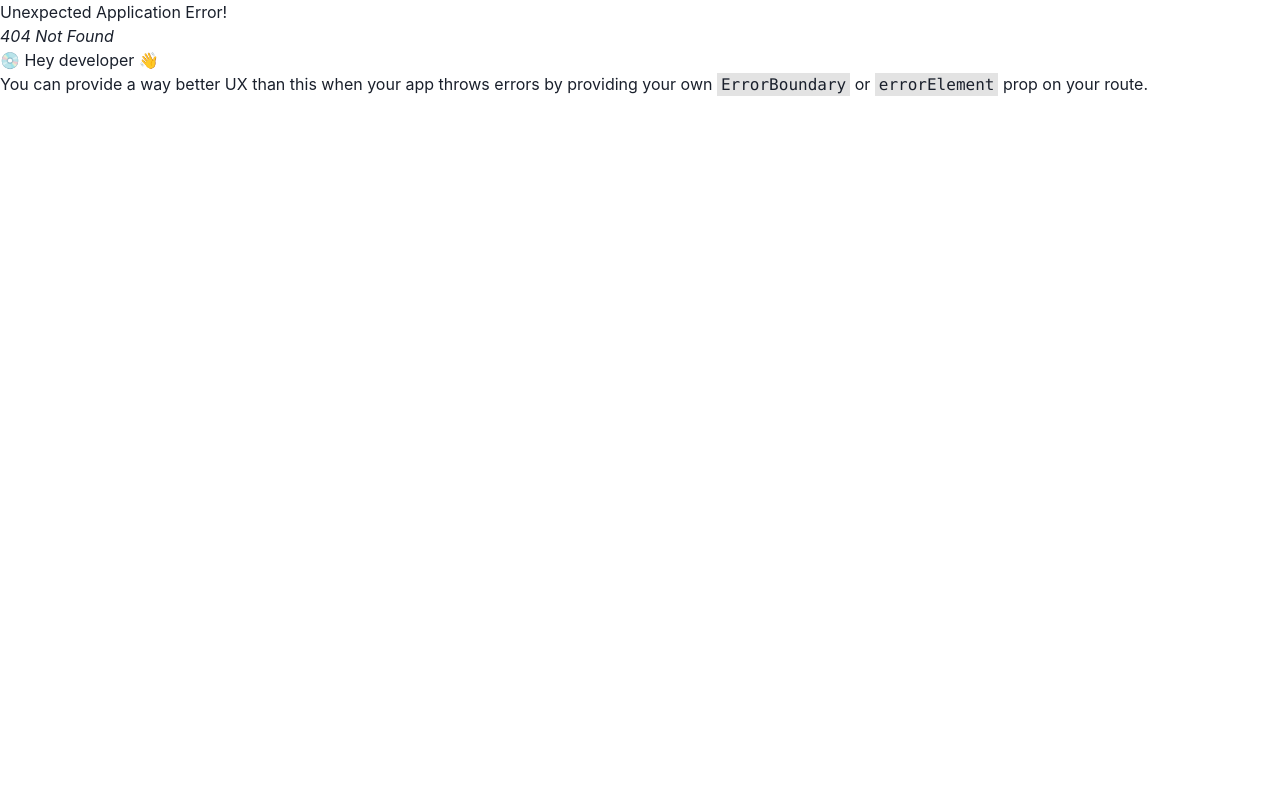
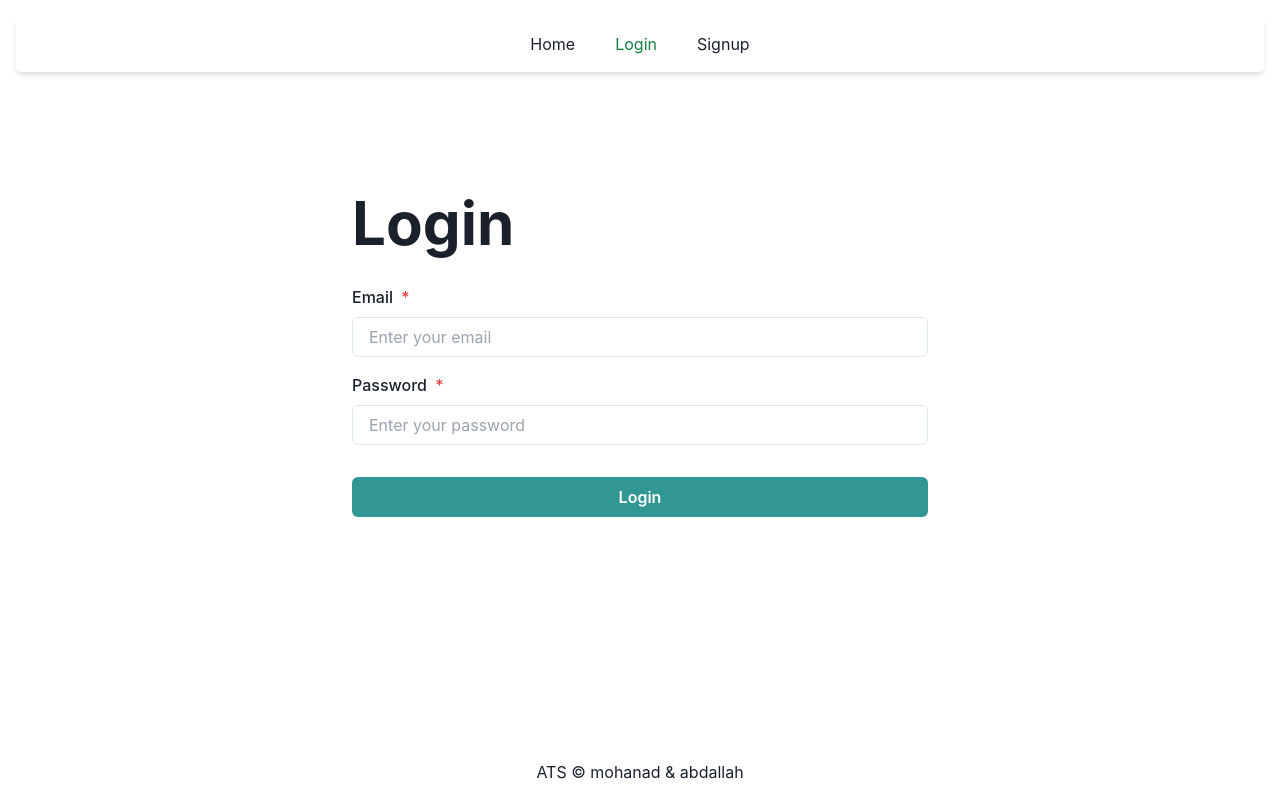
Before and after one commit to Abdallah-Abdelrahman/Job-linker, a React (Vite) app: page /login in a window 1280 px wide. Before the commit this address had no page. Built offline with nearby package versions, Linux system fonts and the light colour scheme.

Commit message:
Initial style for auth pages

```diff
--- a/src/App.tsx
+++ b/src/App.tsx
@@ -1,6 +1,7 @@
-import Register from "./features/auth/Register";
+import { Register } from "./features/auth";
+import { Login } from "./features/auth";
 import "./App.css";
-import { Link, Outlet, Route, createBrowserRouter, createRoutesFromElements, useNavigate } from "react-router-dom";
+import { Link, NavLink, Outlet, Route, createBrowserRouter, createRoutesFromElements, useNavigate } from "react-router-dom";
 import { useEffect } from "react";
 
 const App = () => {
@@ -102,11 +103,11 @@ function Layout() {
 
   return (
     <div className='w-full h-full p-4 flex flex-col items-center'>
-      <header className='w-full' >
-        <ul className='flex justify-end gap-8'>
-          <li><Link to='/'> home </Link></li>
-          <li><Link to='login'>login</Link></li>
-          <li><Link to='signup'>signup</Link></li>
+      <header className='w-full shadow-md rounded-md' >
+        <ul className='flex justify-center p-4 gap-10'>
+          <li className='inline-block h-full'><NavLink to='/'> home </NavLink></li>
+          <li><NavLink to='login'>login</NavLink></li>
+          <li><NavLink to='signup'>signup</NavLink></li>
         </ul>
       </header>
       <main className='w-full m-auto flex justify-center'>
@@ -122,6 +123,7 @@ export const router = createBrowserRouter(createRoutesFromElements(
   <Route path='/' element={<Layout />}>
     <Route index element={<App />} />
     <Route path='signup' element={<Register />} />
+    <Route path='login' element={<Login />} />
     <Route path='verify' element={<Verify />} />
     <Route path='me' element={<Me />} />
   </Route>
--- a/src/features/auth/Login.tsx
+++ b/src/features/auth/Login.tsx
@@ -1,5 +1,37 @@
-function Login(){
-  return (<></>);
+import { Button, FormControl, FormLabel, Input, Select, Box, Heading } from '@chakra-ui/react';
+import { useLoginMutation } from '../../app/services/auth';
+
+function Login() {
+  const [login, { isLoading, isError, isSuccess }] = useLoginMutation();
+
+  const handleSubmit = (evt) => {
+    evt.preventDefault();
+    const form = new FormData(evt.currentTarget);
+    console.log(Object.fromEntries(form))
+    //login(Object.fromEntries(form))
+    //  .unwrap()
+    //  .then(data => console.log({ data }))
+    //  .catch(err => console.error({ err }))
+
+  }
+
+  return (
+
+    <Box className='w-full max-w-xl'>
+    <Heading as='h1' size='3xl' className='mb-8 capitalize'> login </Heading>
+      <form className='w-full flex flex-col gap-4' onSubmit={handleSubmit}>
+        <FormControl isRequired>
+          <FormLabel> Email </FormLabel>
+          <Input type='email' name='email' placeholder='Enter your email' />
+        </FormControl>
+        <FormControl isRequired>
+          <FormLabel> Password </FormLabel>
+          <Input type='password' name='password' placeholder='Enter your password' />
+        </FormControl>
+        <Button width='full' mt={4} colorScheme='teal' type='submit'>Login</Button>
+      </form>
+    </Box>
+  );
 }
 
 export default Login;
--- a/src/features/auth/Register.tsx
+++ b/src/features/auth/Register.tsx
@@ -17,8 +17,8 @@ function Register() {
 
   return (
 
-    <Box className='w-full'>
-    <Heading as='h1' size='3xl' noOfLines={1} className='mb-8'> Signup </Heading>
+    <Box className='w-full max-w-xl'>
+    <Heading as='h1' size='3xl' className='mb-8'> Signup </Heading>
       <form className='w-full flex flex-col gap-4' onSubmit={handleSubmit}>
         <FormControl isRequired>
           <FormLabel> Name </FormLabel>
--- /dev/null
+++ b/src/features/auth/index.ts
@@ -0,0 +1,2 @@
+export {default as Register} from './Register';
+export {default as Login} from './Login';
--- a/src/index.css
+++ b/src/index.css
@@ -31,12 +31,13 @@ html {
 }
 
 a {
-  font-weight: 500;
-  color: #646cff;
-  text-decoration: inherit;
+    @apply  capitalize;
 }
 a:hover {
-  color: #535bf2;
+  @apply inline-block;
+}
+a.active {
+    @apply text-green-700;
 }
 
 body {
@@ -63,11 +64,14 @@ button {
 button:hover {
   border-color: #646cff;
 }
-button:focus,
+button:focus
 button:focus-visible {
   outline: 4px auto -webkit-focus-ring-color;
 }
 
+li > a {
+    height: 100%;
+}
 @media (prefers-color-scheme: light) {
   :root {
     color: #213547;
```
